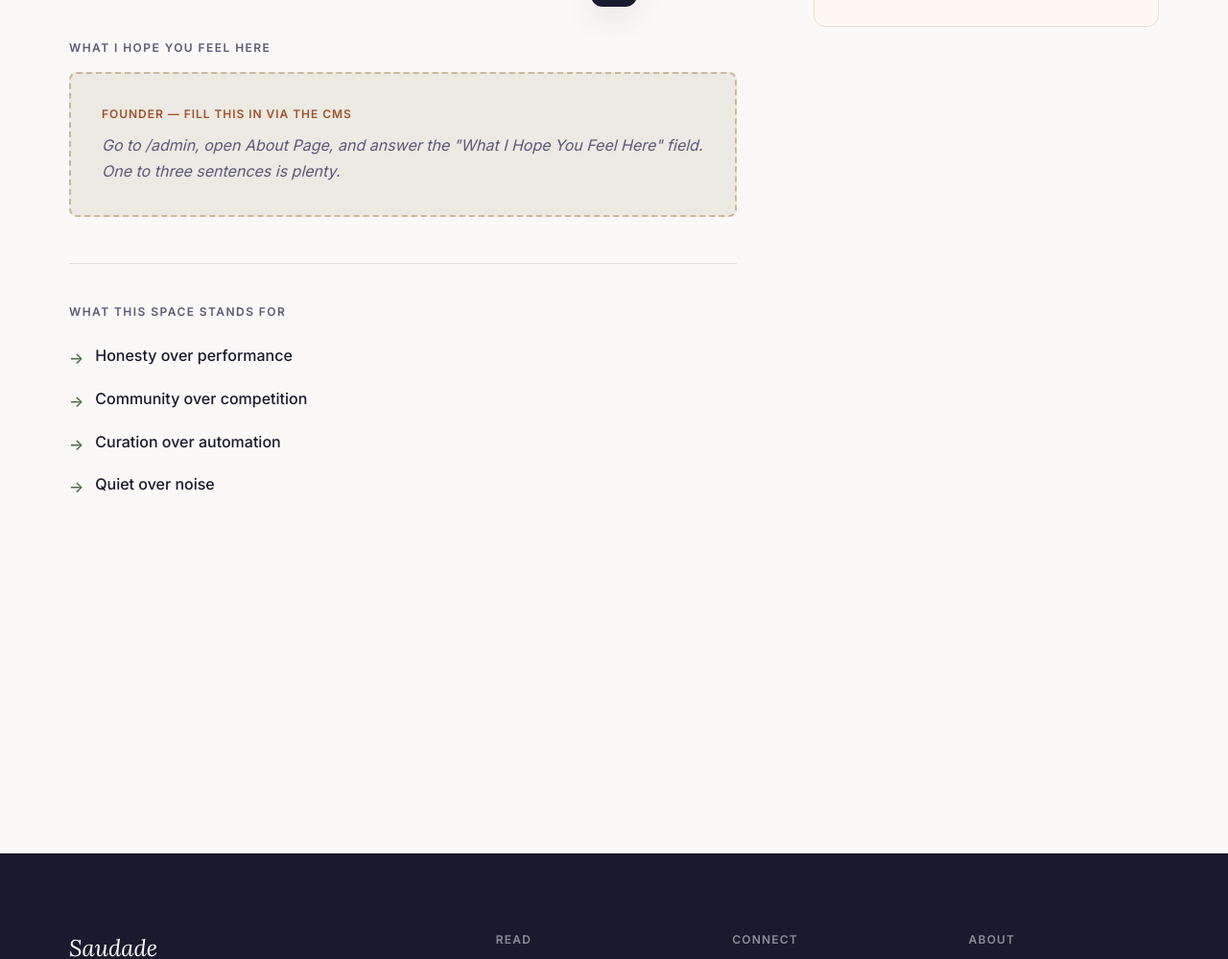
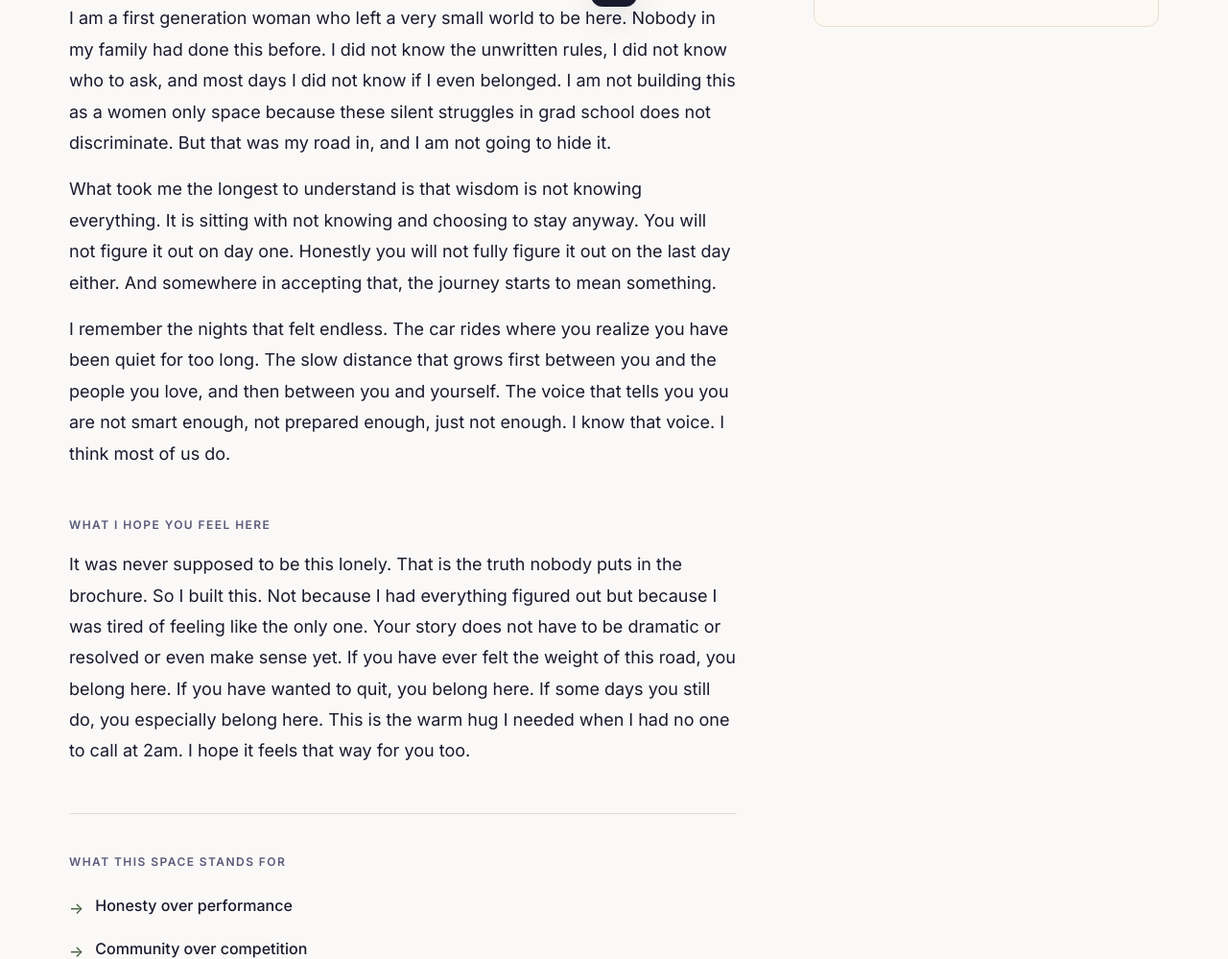
Before and after one commit to Sdumra/Saudade, an Eleventy site: page src/about.njk in a window 1280 px wide. Shown: the part 809-1808 px from the top of the page at 96% size. Built offline with nearby package versions, Linux system fonts and the light colour scheme; Eleventy itself is replaced by a stand-in of ours; files that its build step writes are made by us from their sources.

Commit message:
Fix about content not rendering on about and home pages
content/about.md sits outside Eleventy's "src" input directory, so it
was never scanned into collections.all and the pages always fell back
to placeholder text. Read it directly via gray-matter as global data
instead of relying on the collection lookup.

```diff
--- a/src/about.njk
+++ b/src/about.njk
@@ -15,7 +15,6 @@ description: Why Saudade exists, who built it, and what it stands for.
   </div>
 
   <div class="container">
-    {% set aboutData = collections.all | selectattr("fileSlug", "eq", "about") | first %}
 
     <div class="about-layout">
       {# Left column — content #}
@@ -24,8 +23,8 @@ description: Why Saudade exists, who built it, and what it stands for.
         <div class="about-section">
           <p class="about-section-label">Why I Built This</p>
           <div class="about-section-content">
-            {% if aboutData and aboutData.data.why_built %}
-              {{ aboutData.data.why_built | safe }}
+            {% if about and about.why_built %}
+              {{ about.why_built | safe }}
             {% else %}
               <div class="placeholder-content">
                 <strong>Founder — fill this in via the CMS</strong>
@@ -38,8 +37,8 @@ description: Why Saudade exists, who built it, and what it stands for.
         <div class="about-section" style="margin-top: var(--space-10);">
           <p class="about-section-label">A Little About Me</p>
           <div class="about-section-content">
-            {% if aboutData and aboutData.data.about_me %}
-              {{ aboutData.data.about_me | safe }}
+            {% if about and about.about_me %}
+              {{ about.about_me | safe }}
             {% else %}
               <div class="placeholder-content">
                 <strong>Founder — fill this in via the CMS</strong>
@@ -52,8 +51,8 @@ description: Why Saudade exists, who built it, and what it stands for.
         <div class="about-section" style="margin-top: var(--space-10);">
           <p class="about-section-label">What I Hope You Feel Here</p>
           <div class="about-section-content">
-            {% if aboutData and aboutData.data.hope %}
-              <p>{{ aboutData.data.hope }}</p>
+            {% if about and about.hope %}
+              <p>{{ about.hope }}</p>
             {% else %}
               <div class="placeholder-content">
                 <strong>Founder — fill this in via the CMS</strong>
--- a/src/index.njk
+++ b/src/index.njk
@@ -24,10 +24,9 @@ description: Saudade is a community platform for graduate students — real stor
   <div class="container">
     <div class="home-why-inner">
       <p class="section-label">Why I Created Saudade</p>
-      {% set aboutData = collections.all | selectattr("fileSlug", "eq", "about") | first %}
       <div class="home-why-content">
-        {% if aboutData and aboutData.data.why_built %}
-          {{ aboutData.data.why_built | safe }}
+        {% if about and about.why_built %}
+          {{ about.why_built | safe }}
         {% else %}
           <div class="placeholder-content">
             <strong>Founder — fill this in via the CMS</strong>
```
Also changed, not shown: .eleventy.js.
